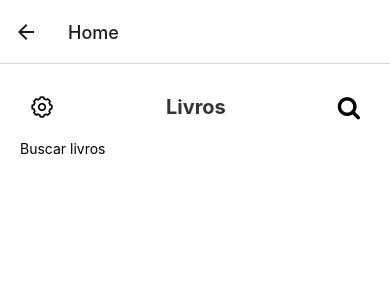
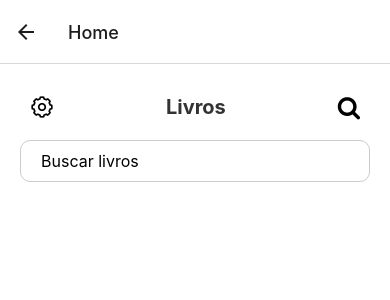
Before and after one commit to ICEI-PUC-Minas-PMV-ADS/pmv-ads-2023-1-e3-proj-mov-t7-bookcase, a React Native app in the folder src/: screen /Home in a window 390 px wide. Shown: the top 300 px of the page. Built offline with nearby package versions, Linux system fonts and the light colour scheme; no server answers.

Commit message:
update2.1

```diff
--- a/src/screens/HomeScreen.js
+++ b/src/screens/HomeScreen.js
@@ -1,4 +1,4 @@
-import React, { useState, useEffect } from "react";
+import React, { useState, useEffect, useRef } from "react";
 import {
   StyleSheet,
   View,
@@ -16,6 +16,7 @@ const { width } = Dimensions.get("window");
 const HomeScreen = ({ navigation }) => {
   const [livros, setLivros] = useState([]);
   const [busca, setBusca] = useState("");
+  const searchInputRef = useRef(null);
 
   useEffect(() => {
     async function fetchData() {
@@ -60,6 +61,10 @@ const HomeScreen = ({ navigation }) => {
     return resultado;
   };
 
+  const handleSearchIconPress = () => {
+    searchInputRef.current.focus();
+  };
+
   return (
     <View style={styles.container}>
       {/* Barra de navegação */}
@@ -70,18 +75,25 @@ const HomeScreen = ({ navigation }) => {
         <Text style={styles.navTitle}>Livros</Text>
         <TouchableOpacity
           style={styles.navItem}
-          onPress={() => navigation.navigate("Search")}
+          onPress={() => handleSearchIconPress()}
         >
           <FontAwesome name="search" size={24} color="black" />
         </TouchableOpacity>
       </View>
       {/* Campo de busca */}
-      <TextInput
-        style={styles.busca}
-        placeholder="Buscar livros"
-        onChangeText={(text) => setBusca(text)}
-        value={busca}
-      />
+      <View style={styles.searchContainer}>
+        <TextInput
+          ref={searchInputRef}
+          style={styles.searchInput}
+          placeholder="Buscar livros"
+          onChangeText={(text) => setBusca(text)}
+          value={busca}
+        />
+        <TouchableOpacity
+          style={styles.searchIcon}
+          onPress={() => handleSearchIconPress()}
+        ></TouchableOpacity>
+      </View>
       {/* Lista de livros */}
       <FlatList
         data={filtrarLivros(livros, busca)}
```
